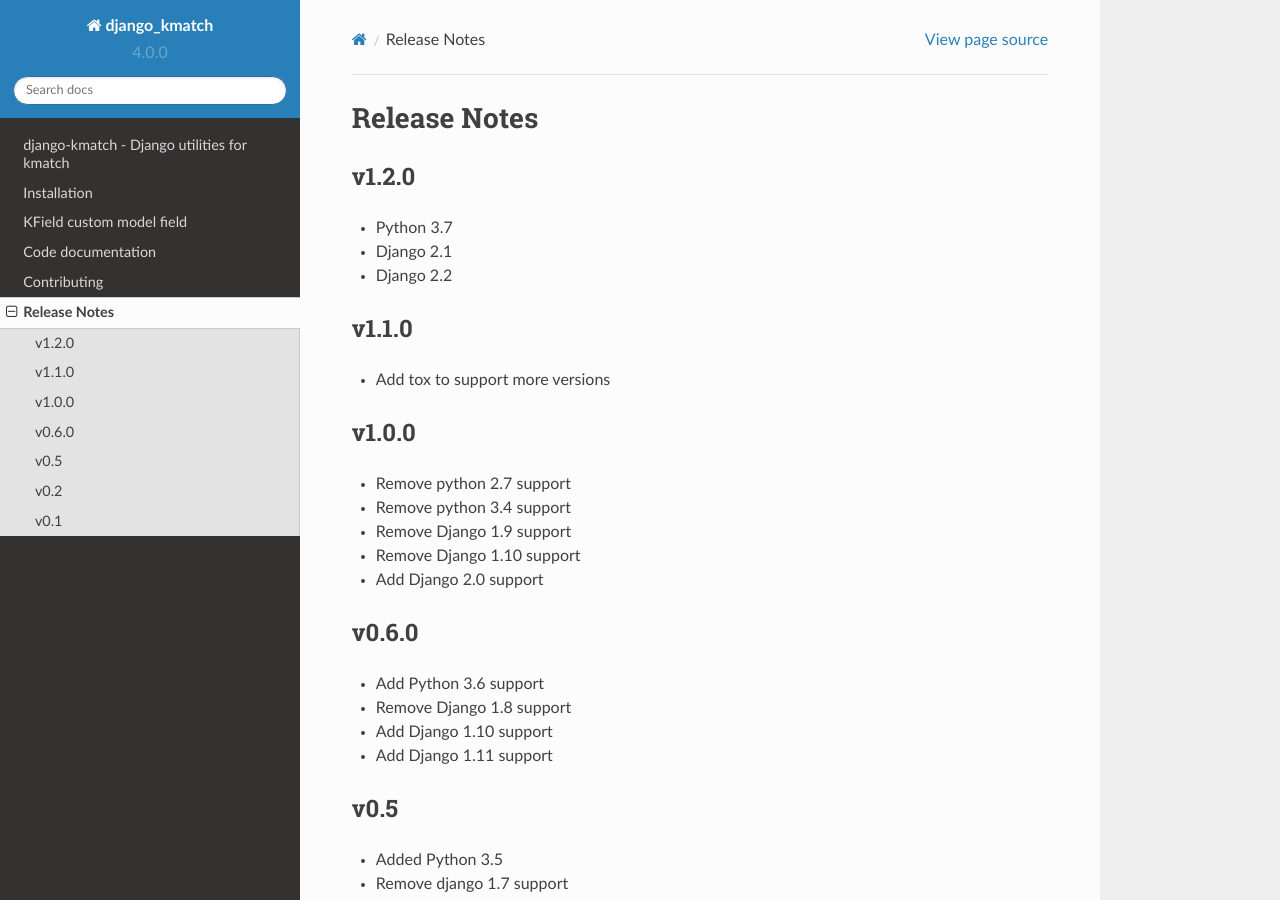
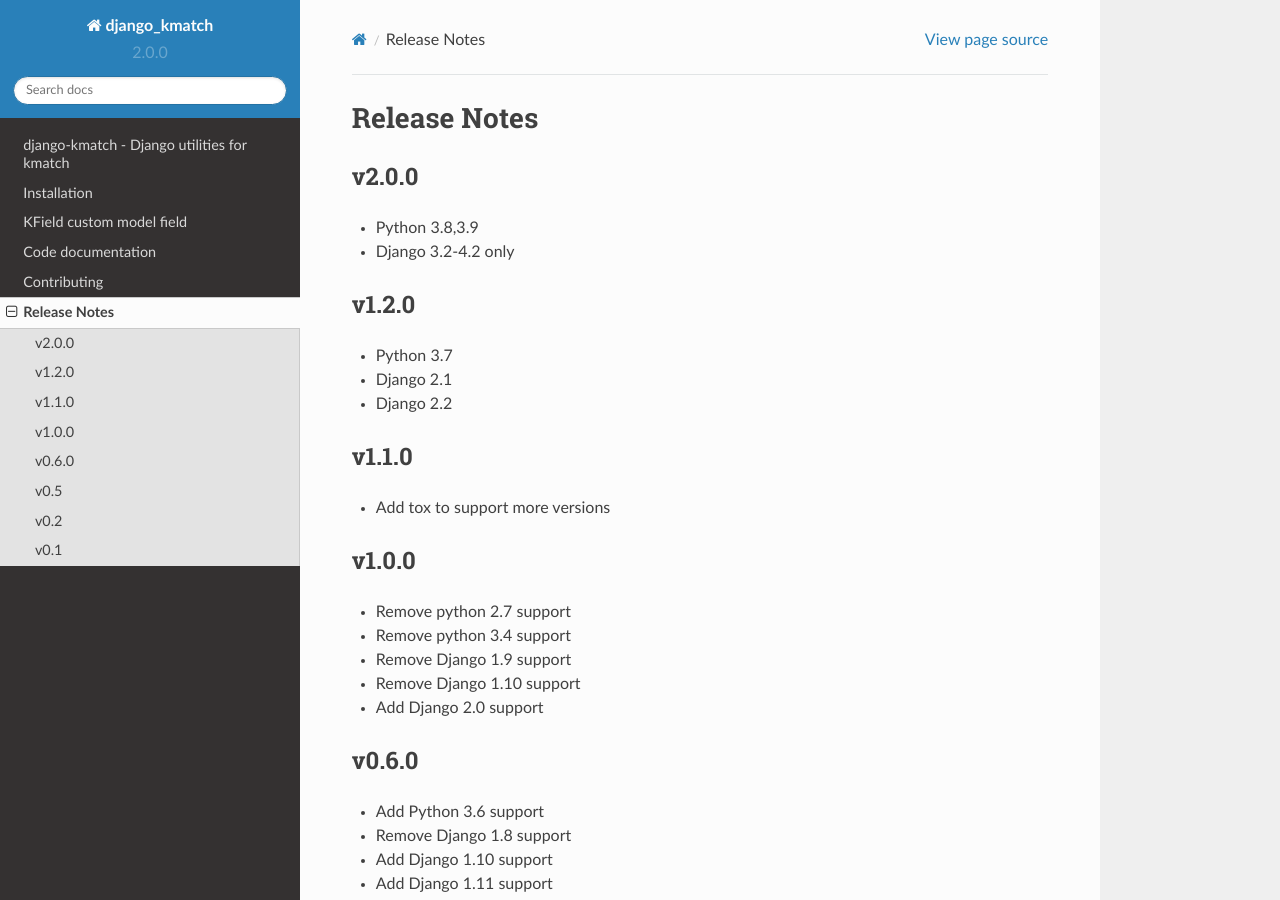
Before and after one commit to ambitioninc/django-kmatch, a Sphinx documentation site: the page built from docs/release_notes.rst, in a window 1280 px wide and 900 px high. Built offline with Sphinx 7.4.7 and the Read the Docs theme 2.0.0, drawn with Linux system fonts in a browser that asks for light colours.

Commit message:
version and manifest

```diff
--- a/django_kmatch/version.py
+++ b/django_kmatch/version.py
@@ -1 +1 @@
-__version__ = '4.0.0'
+__version__ = '2.0.0'
--- a/docs/release_notes.rst
+++ b/docs/release_notes.rst
@@ -1,5 +1,10 @@
 Release Notes
 =============
+
+v2.0.0
+------
+* Python 3.8,3.9
+* Django 3.2-4.2 only
 
 v1.2.0
 ------
```
Also changed, not shown: 1 other file.
